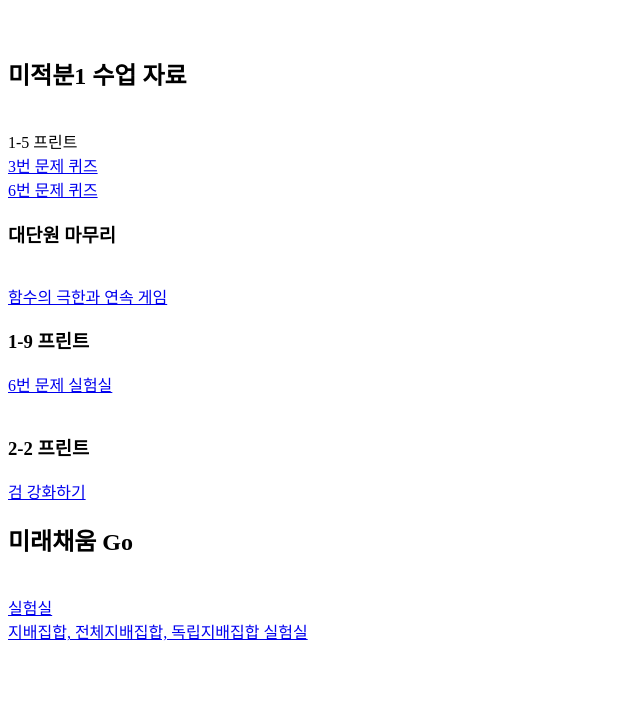
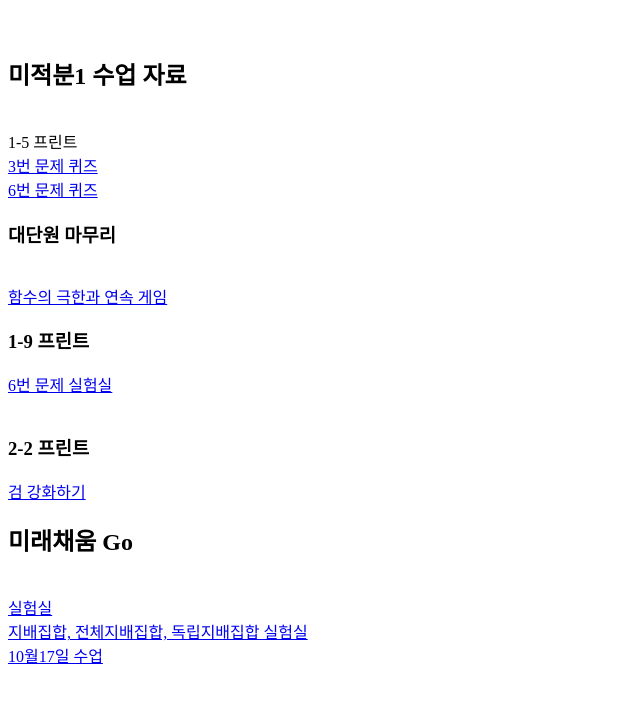
Before and after one commit to Choi-coding-nice/Kyunggi_2026, a plain HTML site: page index.html in a window 1280 px wide. Shown: the part 57-760 px from the top of the page, without its empty margins (0-640 px from the left). Drawn offline with Linux system fonts and the light colour scheme.

Commit message:
Update index.html

```diff
--- a/index.html
+++ b/index.html
@@ -31,3 +31,6 @@
 <a href="domination-worksheet-lab_2_20260905.html">실험실</a>
 <br>
 <a href="dominating_sets_comparison_interactive.html">지배집합, 전체지배집합, 독립지배집합 실험실</a>
+
+<br>
+<a href="safe_town_cctv_lab_1012.html"> 10월17일 수업</a>
```
